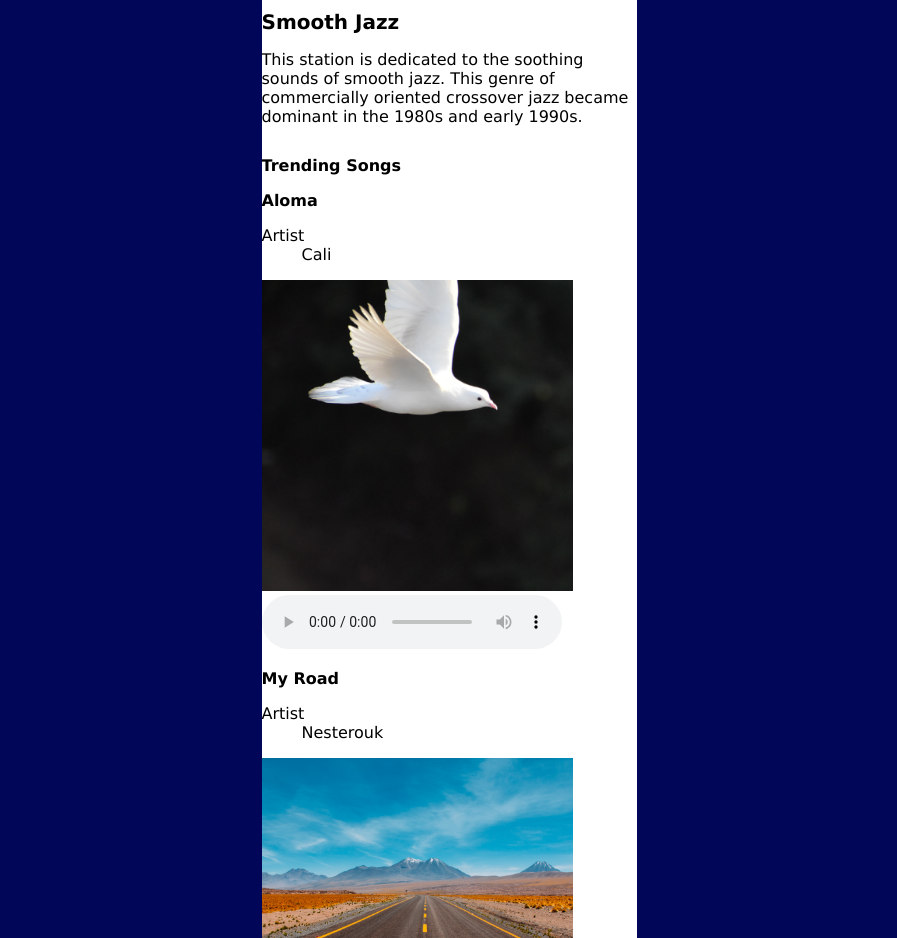
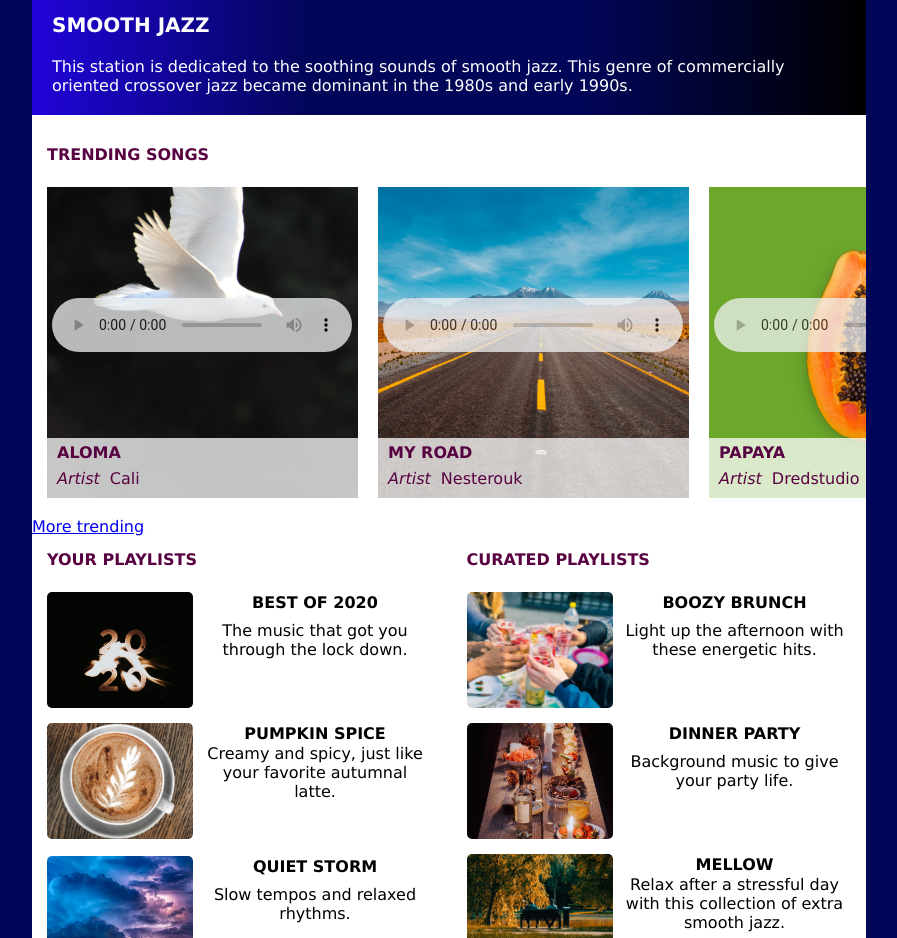
Before and after one commit to kdshapiro10/streaminggmedia, a plain HTML site: page index.html in a window 1280 px wide. Shown: the part 63-1001 px from the top of the page, without its empty margins (191-1088 px from the left). Drawn offline with Linux system fonts and the light colour scheme.

Commit message:
styles.css
most styles completed

```diff
--- a/index.html
+++ b/index.html
@@ -23,11 +23,11 @@
     </ul>
 </nav>
 <main>
-    <section id="trendingsongs">
+    <section id="trending">
         <h2>Trending Songs</h2>
-    <div id="trending">
+    <div class="scroll">
     <section>
-        <div>
+        <div class="caption">
             <h3>Aloma</h3>
             <dl>
                 <dt>Artist</dt>
@@ -41,7 +41,7 @@
         </audio>
     </section>
     <section>
-        <div>
+        <div class="caption">
             <h3>My Road</h3>
             <dl>
                 <dt>Artist</dt>
@@ -55,7 +55,7 @@
         </audio>
     </section>
     <section>
-        <div>
+        <div class="caption">
             <h3>Papaya</h3>
             <dl>
                 <dt>Artist</dt>
@@ -69,7 +69,7 @@
         </audio>
     </section>
     <section>
-        <div>
+        <div class="caption">
             <h3>Smoothies</h3>
             <dl>
                 <dt>Artist</dt>
@@ -83,7 +83,7 @@
         </audio>
     </section>
     <section>
-        <div>
+        <div class="caption">
             <h3>Successful Performance</h3>
             <dl>
                 <dt>Artist</dt>
@@ -97,13 +97,11 @@
             </audio>
     </section>
     </div>
+    <a href="moretrending">More trending</a>
 </section>
-
-    <a href="moretrending">More trending</a>
-
-    <section id="yourplaylists">
+    <section id="playlists">
         <h2>Your Playlists</h2>
-        <div id="playlists">
+        <div class="scroll1">
         <section>
             <img src="images/best-of-2020-cover.png" alt="2020 made out of sparklers">
             <h3>Best of 2020</h3>
@@ -130,13 +128,13 @@
             <p>Background music to keep you going while you study.</p>
         </section>
         </div>
+        <a href="yourplaylistbutton">All your playlists</a>
     </section>
 
-    <a href="yourplaylistbutton">All your playlists</a>
 
-    <section id="curatedplaylists">
+    <section id="curated">
         <h2>Curated Playlists</h2>
-        <div id="curated">
+        <div class="scroll1">
         <section>
             <img src="images/boozy-brunch-cover.png" alt="friends at brunch clinking their drinks">
             <h3>Boozy Brunch</h3>
@@ -145,7 +143,7 @@
         <section>
             <img src="images/dinner-party-cover.png" alt="long table with plates filled with food">
             <h3>Dinner Party</h3>
-            <p>Background music to give your party life, but allow your guests to chat.</p>
+            <p>Background music to give your party life.</p>
         </section>
         <section>
             <img src="images/mellow-cover.png" alt="people sitting on a park bench surrounded by autumn leaves">
@@ -163,9 +161,8 @@
             <p>The greatest collection of your sax favorites.</p>
         </section>
         </div>
+        <a href="morecurated">More curated</a>
     </section>
-
-    <a href="morecurated">More curated</a>
 </main>
 <footer>
     <small>Copyright 2022 Smooth Jazz</small>
--- a/styles.css
+++ b/styles.css
@@ -12,18 +12,36 @@ body {
 
 header {
     grid-row:2/3;
+    background: rgb(33,4,217);
+    background: linear-gradient(90deg, rgba(33,4,217,1) 0%, rgba(2,6,89,1) 33%, rgba(2,6,89,1) 66%, rgba(0,0,0,1) 100%);
+    color:#ffffff;
+    width:375px;
+}
+
+header p {
+    width:90%;
+    margin-left:35px;
+    margin:20px;
 }
 
 h1 {
     font-size: 1.25em;
+    margin:20px;
+    text-transform: uppercase;
 }
 
 h2, h3 {
     font-size: 1em;
+    text-transform: uppercase;
 }
 
 p, dl, dd {
     font-size: 1em;
+}
+
+dl {
+    display:flex;
+    color:#590242;
 }
 
 footer p {
@@ -35,6 +53,7 @@ nav {
     background-color: #030a8C;
     padding:0;
     position: relative;
+    width:375px;
 }
 
 ul {
@@ -61,6 +80,7 @@ ul > li:first-child > a {
     right:98px;
     font-size: 25px;
 }
+
 
 label {
     cursor: pointer;
@@ -111,14 +131,247 @@ input:checked ~ label:not(.steps) span:before, input:checked ~ label:not(.steps)
     top: 0;
 }
 
+.caption {
+    position:absolute;
+    background-color:rgba(255,255,255,.75);
+    top:251px;
+    height:60px;
+    width:100%;
+    padding-left:5px;
+}
+
+.caption h3 {
+    color:#590242;
+    bottom:20px;
+    position:absolute;
+    text-transform: uppercase;
+    padding-left:5px;
+}
+
+.caption dl {
+    position: absolute;
+    top: 15px;
+}
+
+.caption dt {
+    font-style: italic;
+    margin-left:5px;
+}
+
+.caption dd {
+    margin-left:10px;
+}
+
+audio {
+    position:absolute;
+    bottom: 150px;
+    left: 5px;
+    opacity: 75%;
+}
+#trending h2 {
+    margin-left:15px;
+    color:#590242;
+    text-transform: uppercase;
+    margin-top:30px;
+}
+
+#playlists h2 {
+    margin-left:15px;
+    color:#590242;
+    text-transform: uppercase;
+}
+
+#curated h2 {
+    margin-left:15px;
+    color: #590242;
+    text-transform: uppercase;
+}
+.scroll {
+    width:370px;
+    display:flex;
+    grid-template-columns: repeat(5, 1fr);
+    overflow-x:auto;
+    overflow-y: hidden;
+    margin:5px;
+}
+
+.scroll1 section {
+    margin:10px;
+    text-align: center;
+    padding-top:0;
+}
+
+
+.scroll1 {
+    width:370px;
+    display:flex;
+    grid-template-columns: repeat(5, 1fr);
+    overflow-x:auto;
+    overflow-y: hidden;
+    margin:5px;
+}
+
+.scroll section {
+    margin:10px;
+    position: relative;
+}
+
+#trending ::-webkit-scrollbar {
+
+}
+#trending ::-webkit-scrollbar-track {
+    background-color: #590242;
+}
+#trending ::-webkit-scrollbar-thumb {
+    background:#590242;
+}
+#trending ::-webkit-scrollbar-thumb:hover {
+
+}
+#playlists ::-webkit-scrollbar, #curated ::-webkit-scrollbar {
+
+}
+#playlists ::-webkit-scrollbar-track, #curated ::-webkit-scrollbar-track  {
+
+}
+#playlists ::-webkit-scrollbar-thumb, #curated ::-webkit-scrollbar-thumb {
+
+}
+#playlists ::-webkit-scrollbar-thumb:hover, #curated ::-webkit-scrollbar-thumb:hover {
+
+}
+
+footer {
+    text-align: center;
+    padding-top:10px;
+}
+
 @media screen and (min-width:834px) {
+    body {
+        width:834px;
+    }
+    main {
+        display:grid;
+        grid-template-areas:
+        "trending trending"
+        "playlists curated"
+    }
+    nav {
+        width:834px;
+        position:relative;
+    }
+    header {
+        width:834px;
+    }
+    nav {
+        display:flex;
+        text-transform: uppercase;
+    }
+
+    ul > li:first-child > a {
+        font-variant: small-caps;
+        left:-530px;
+        font-size: 25px;
+    }
+
+    li a {
+        left:60px;
+    }
+
+    #trending {
+        grid-area: trending;
+    }
+
+    #playlists {
+        grid-area: playlists;
+    }
+
+    #curated {
+        grid-area: curated;
+    }
     ul {
+        width:834px;
+        height:auto;
         overflow: visible;
         position: absolute;
         top: 0;
         display: grid;
         grid-template-columns: 1fr 1fr 1fr 1fr 1fr;
+        background-color: #030a8C;
     }
+
+    .scroll {
+        width: 829px;
+        display:flex;
+        grid-template-columns: repeat(5, 1fr);
+        overflow-x:auto;
+        overflow-y: hidden;
+        margin:5px;
+    }
+
+    .scroll1 {
+        height:450px;
+        width:400px;
+        display:grid;
+        grid-template-columns:1fr;
+        overflow-x: hidden;
+        overflow-y: auto;
+        margin:5px;
+    }
+
+    #playlists section {
+        display:grid;
+        grid-template-columns: 1fr 2fr;
+        gap:10px;
+        margin-bottom: 5px;
+        position: relative;
+    }
+    #playlists img {
+        grid-row:1/3;
+        position:relative;
+    }
+    #playlists h3 + p {
+        grid-column:2;
+        margin:0;
+        position:relative;
+    }
+    #playlists h3 {
+        grid-row:1;
+        bottom:15px;
+        position:relative;
+
+    }
+    #playlists p {
+        grid-row:2;
+        bottom:40px;
+    }
+    #curated section {
+        display:grid;
+        grid-template-columns: 1fr 2fr;
+        margin-bottom:5px;
+        gap:10px;
+        position:relative;
+    }
+    #curated img {
+        grid-row:1/3;
+        position:relative;
+    }
+    #curated h3 + p {
+        grid-row:2;
+        margin:0;
+        position:relative;
+    }
+    #curated h3 {
+        grid-row:1;
+        bottom:15px;
+        position: relative;
+    }
+    #curated p {
+        grid-row:2;
+        bottom:40px;
+        position: relative;
+    }
+
     label span, input {
         display: none;
     }
```
